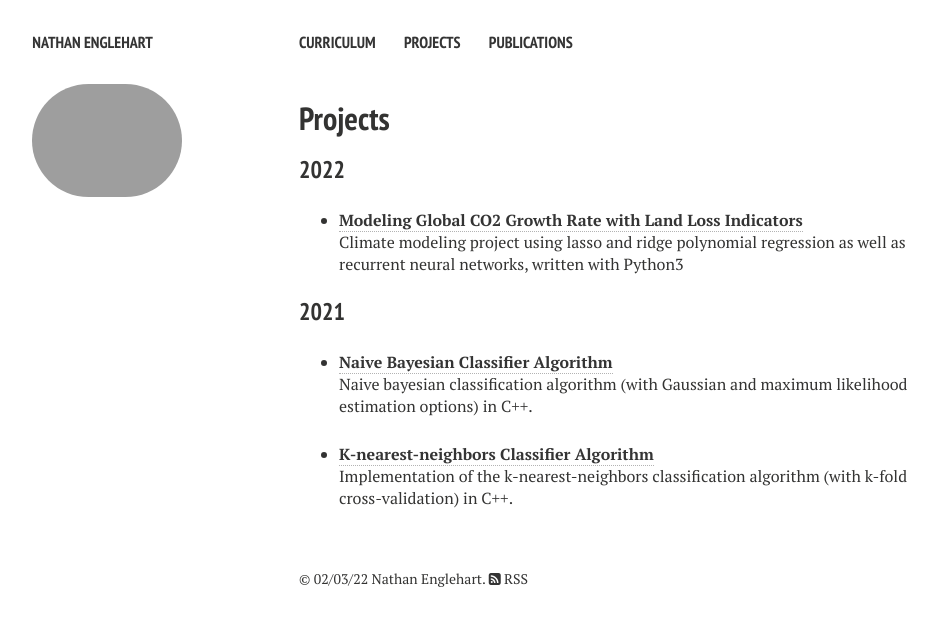
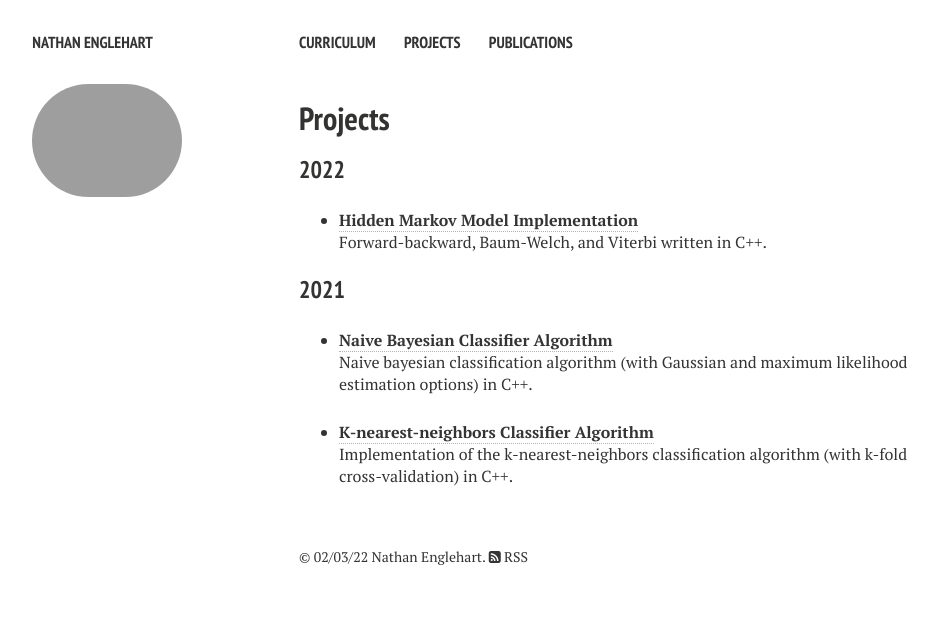
Before and after one commit to nathanenglehart/nathanenglehart.github.io, a Jekyll site: the page built from projects.md, in a window 1280 px wide. Shown: the top 626 px of the page, without its empty margins (21-959 px from the left). Built offline with Jekyll 4.4.1, drawn with Linux system fonts in a browser that asks for light colours; nearby versions of some CDN libraries.

Commit message:
Update projects.md

```diff
--- a/projects.md
+++ b/projects.md
@@ -9,8 +9,8 @@ comments: false
 
 ### 2022
 
-* [**Modeling Global CO2 Growth Rate with Land Loss Indicators**](https://github.com/nathanenglehart/eco-vit-ml)<br>
-  Climate modeling project using lasso and ridge polynomial regression as well as recurrent neural networks, written with Python3<br>
+* [**Hidden Markov Model Implementation**](https://github.com/nathanenglehart/hmm)<br>
+  Forward-backward, Baum-Welch, and Viterbi written in C++. <br>
 
 ### 2021
 
```
